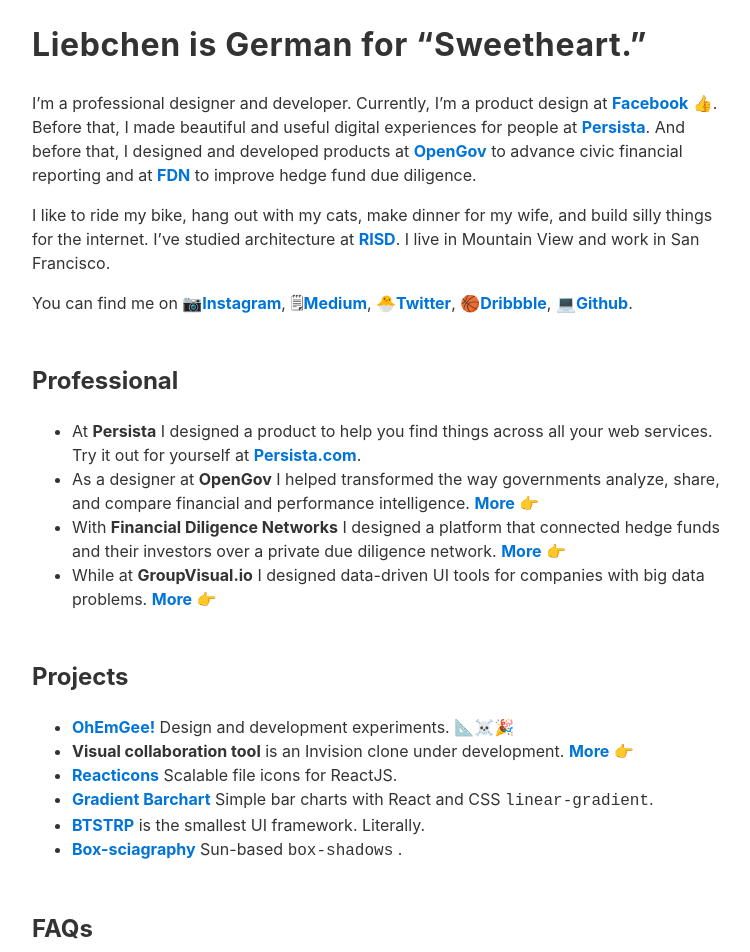
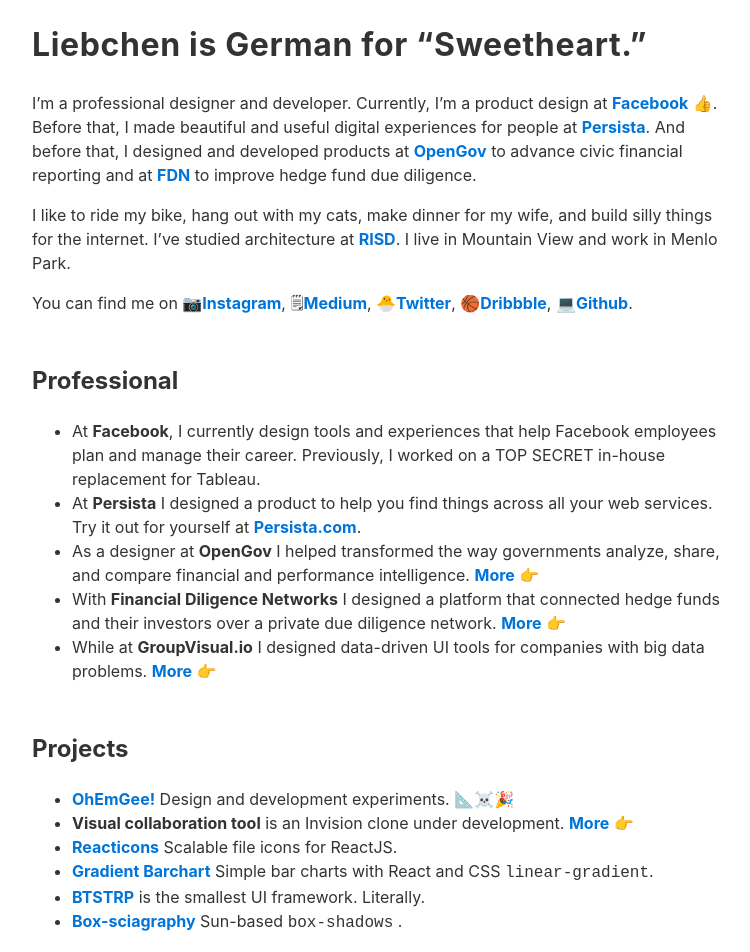
Before and after one commit to andrewliebchen/a12n, a Jekyll site: the page built from index.md, in a window 1280 px wide. Shown: the top 952 px of the page, without its empty margins (264-1014 px from the left). Built offline with Jekyll 4.4.1, drawn with Linux system fonts in a browser that asks for light colours.

Commit message:
Update landing page with FB stuff

```diff
--- a/index.md
+++ b/index.md
@@ -7,12 +7,13 @@
 
 I’m a professional designer and developer. Currently, I'm a product design at [Facebook](http://facebook.design/) 👍. Before that, I made beautiful and useful digital experiences for people at [Persista](https://persista.com). And before that, I designed and developed products at [OpenGov](https://opengov.com) to advance civic financial reporting and at [FDN](http://gofdn.com) to improve hedge fund due diligence.
 
-I like to ride my bike, hang out with my cats, make dinner for my wife, and build silly things for the internet. I've studied architecture at [RISD](http://risd.edu). I live in Mountain View and work in San Francisco.
+I like to ride my bike, hang out with my cats, make dinner for my wife, and build silly things for the internet. I've studied architecture at [RISD](http://risd.edu). I live in Mountain View and work in Menlo Park.
 
 You can find me on 📷[Instagram](https://www.instagram.com/andrewliebchen/), 🗒[Medium](https://medium.com/@andrewliebchen), 🐣[Twitter](https://twitter.com/andrewliebchen), 🏀[Dribbble](https://dribbble.com/andrewliebchen), 💻[Github](https://github.com/andrewliebchen).
 
 
 ## Professional
+* At **Facebook**, I currently design tools and experiences that help Facebook employees plan and manage their career. Previously, I worked on a TOP SECRET in-house replacement for Tableau.
 * At **Persista** I designed a product to help you find things across all your web services. Try it out for yourself at [Persista.com](https://persista.com).
 * As a designer at **OpenGov** I helped transformed the way governments analyze, share, and compare financial and performance intelligence. [More](/opengov) 👉
 * With **Financial Diligence Networks** I designed a platform that connected hedge funds and their investors over a private due diligence network. [More](/fdn) 👉
```
